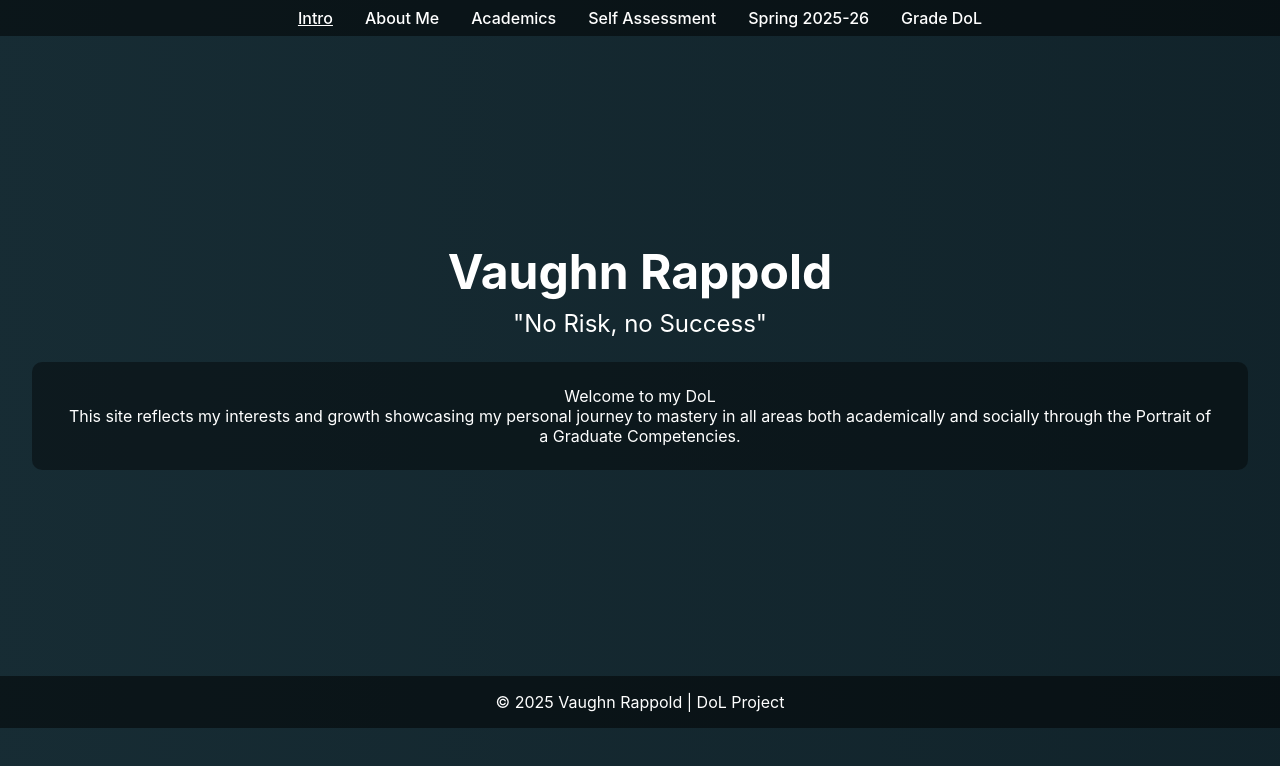
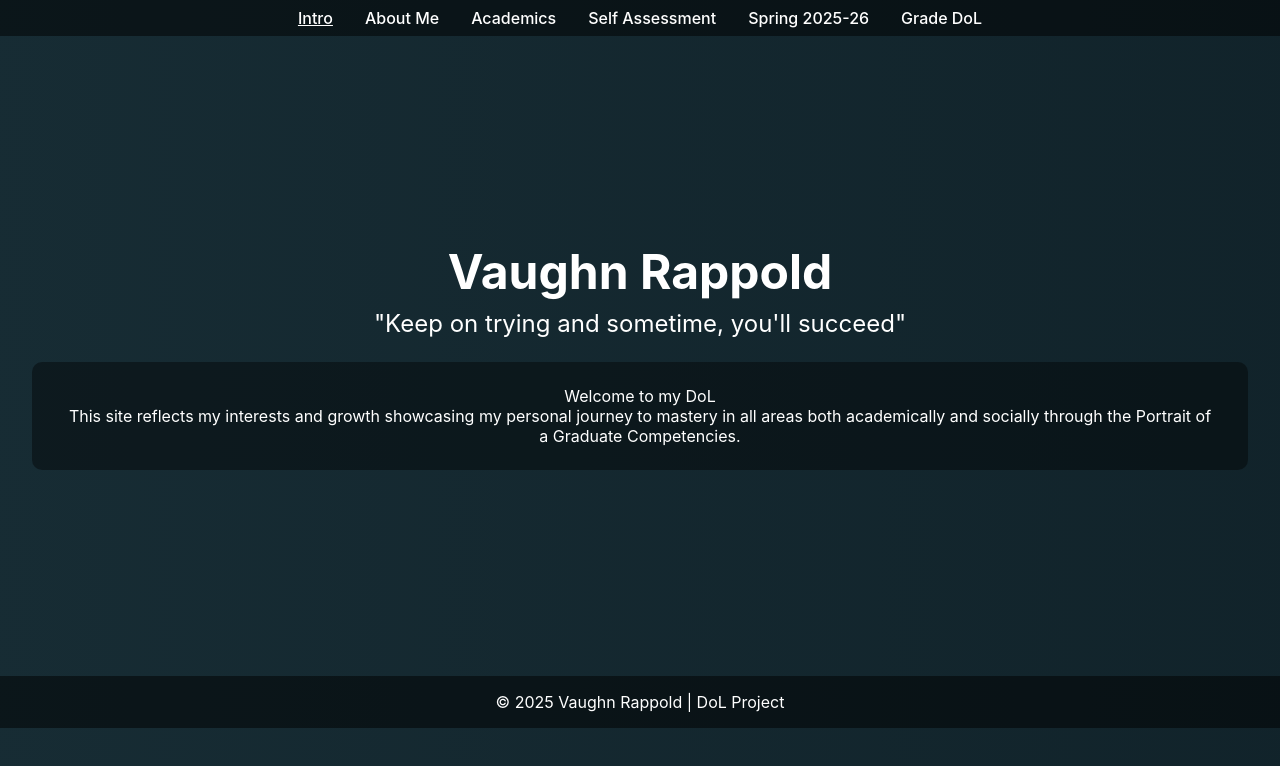
Before and after one commit to VisAwesmeALT/VaughnRDoL, a plain HTML site: page index.html in a window 1280 px wide. Drawn offline with Linux system fonts and the light colour scheme.

Commit message:
Update hero subtitle with a new motivational quote

```diff
--- a/index.html
+++ b/index.html
@@ -21,7 +21,7 @@
     <main class="hero">
         <div class="hero-content">
             <h1 class="fade-slide">Vaughn Rappold</h1>
-            <h2 class="fade-slide delay">"No Risk, no Success"</h2>
+            <h2 class="fade-slide delay">"Keep on trying and sometime, you'll succeed"</h2>
             <div class="welcome-card fade-slide delay-2">
         <p>Welcome to my DoL</p>
         <p>This site reflects my interests and growth showcasing my personal journey to mastery in all areas both academically and socially through the Portrait of a Graduate Competencies.
```
